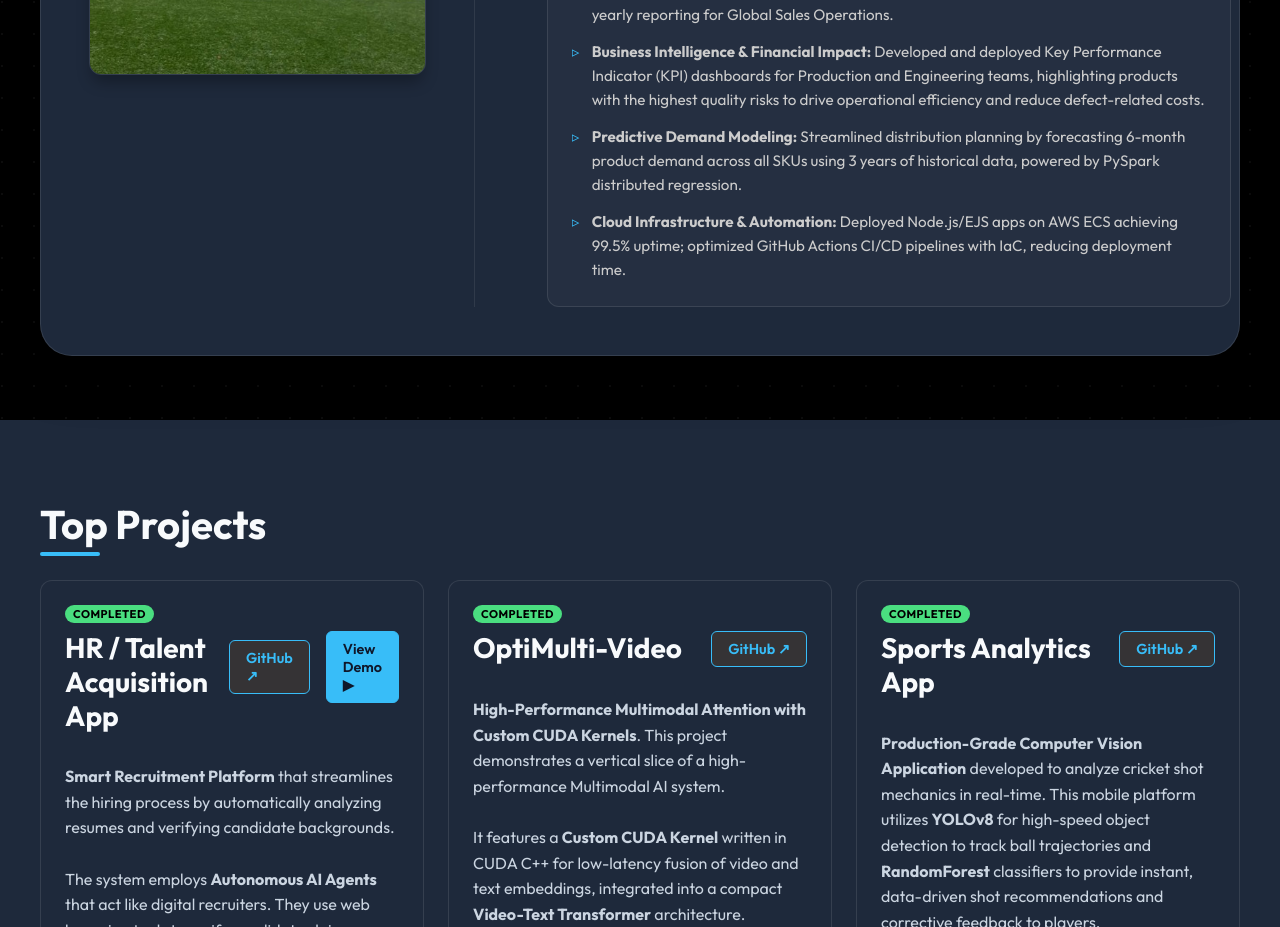
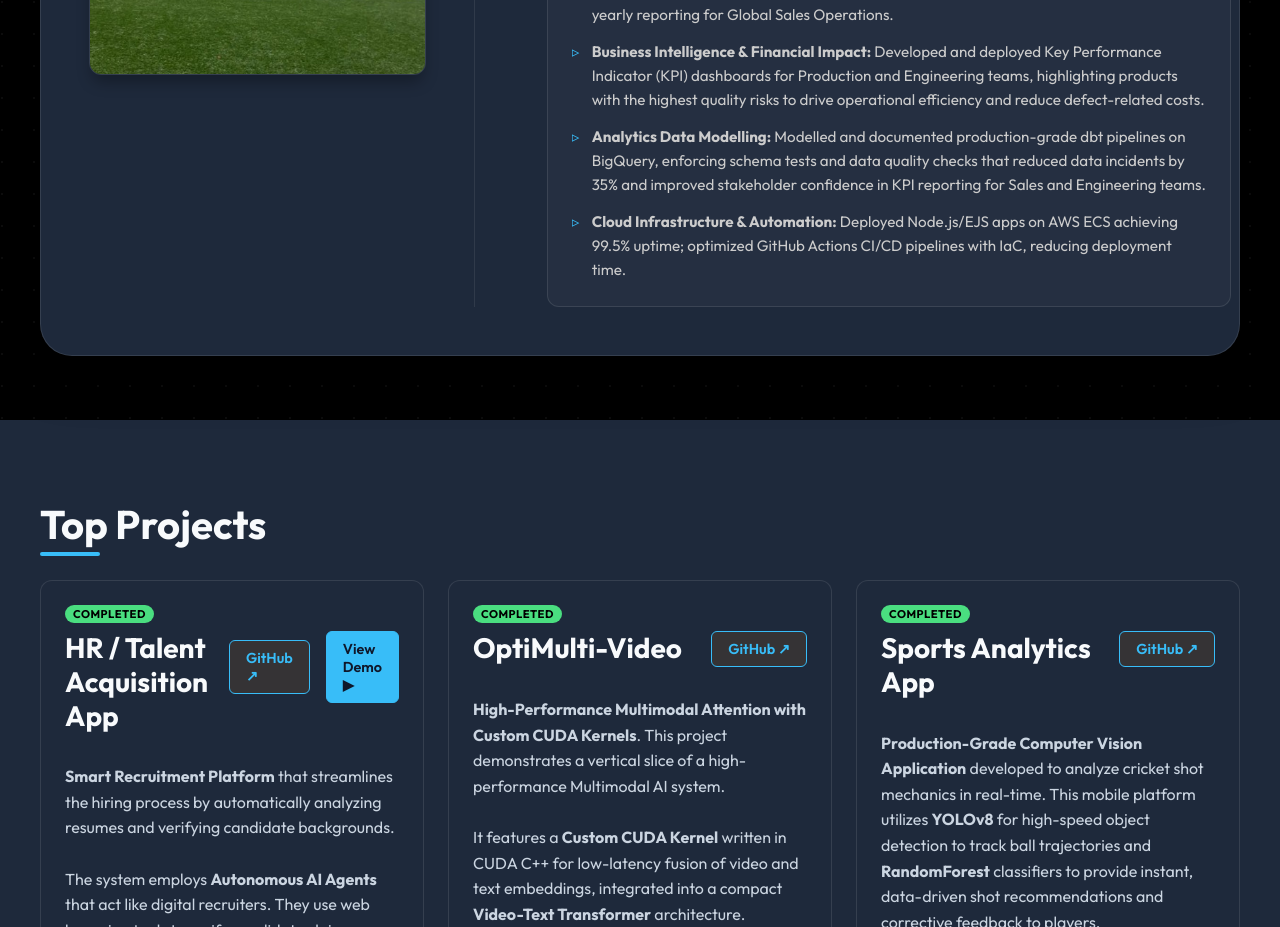
Before and after one commit to Ferasman979/Persona-Portfolio-website, a Next.js app: page / in a window 1280 px wide. Shown: the part 1760-2687 px from the top of the page. Built offline with nearby package versions, Linux system fonts and the light colour scheme.

Commit message:
Update Data Analyst work experience point

```diff
--- a/src/app/page.tsx
+++ b/src/app/page.tsx
@@ -79,7 +79,7 @@ export default function Home() {
               points={[
                 <span key="1"><strong>Data Pipeline Engineering:</strong> Optimized Airflow ETL DAGs, achieving a runtime reduction from 12 minutes to 3 minutes through parallel processing for automated daily, monthly, and yearly reporting for Global Sales Operations.</span>,
                 <span key="2"><strong>Business Intelligence & Financial Impact:</strong> Developed and deployed Key Performance Indicator (KPI) dashboards for Production and Engineering teams, highlighting products with the highest quality risks to drive operational efficiency and reduce defect-related costs.</span>,
-                <span key="3"><strong>Predictive Demand Modeling:</strong> Streamlined distribution planning by forecasting 6-month product demand across all SKUs using 3 years of historical data, powered by PySpark distributed regression.</span>,
+                <span key="3"><strong>Analytics Data Modelling:</strong> Modelled and documented production-grade dbt pipelines on BigQuery, enforcing schema tests and data quality checks that reduced data incidents by 35% and improved stakeholder confidence in KPI reporting for Sales and Engineering teams.</span>,
                 <span key="4"><strong>Cloud Infrastructure & Automation:</strong> Deployed Node.js/EJS apps on AWS ECS achieving 99.5% uptime; optimized GitHub Actions CI/CD pipelines with IaC, reducing deployment time.</span>
               ]}
             />
```
